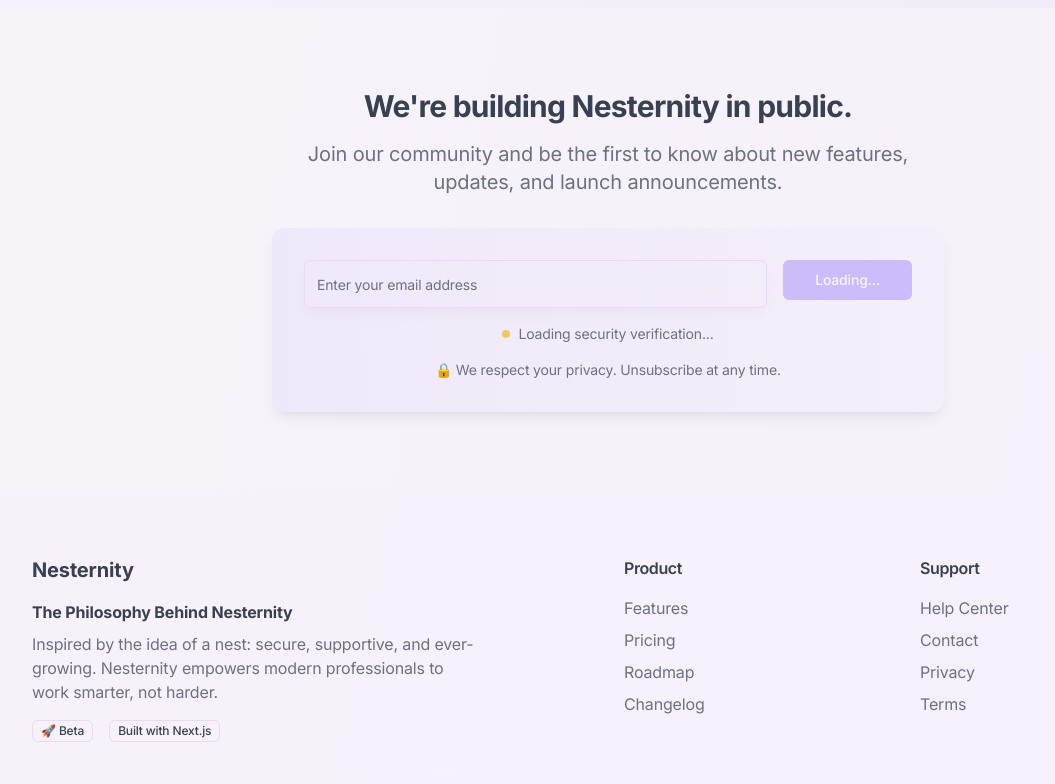
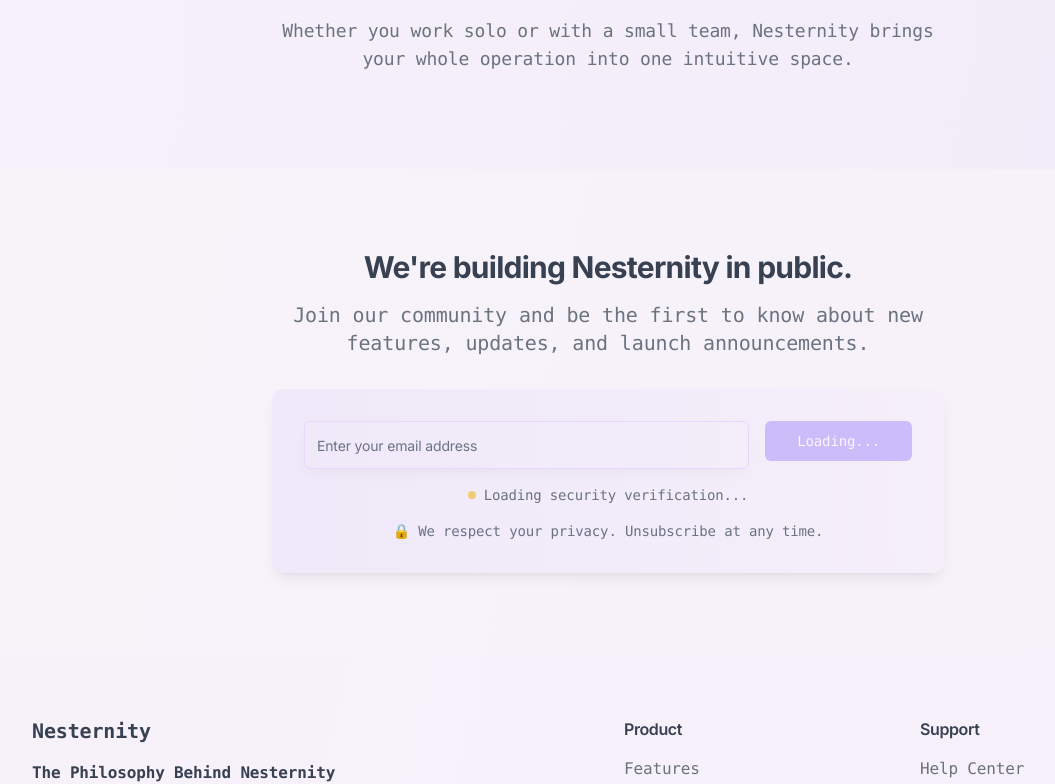
Before and after one commit to certainlyMohneeesh/nesternity, a Next.js app: page / in a window 1280 px wide. Shown: the part 4705-5489 px from the top of the page, without its empty margins (32-1087 px from the left). Built offline with nearby package versions, Linux system fonts and the light colour scheme; no server answers.

Commit message:
font change

```diff
--- a/src/app/layout.tsx
+++ b/src/app/layout.tsx
@@ -72,7 +72,7 @@ export default function RootLayout({ children }: { children: ReactNode }) {
           }}
         />
       </head>
-      <body className="font-sans semi-bold bg-background text-foreground min-h-screen">
+      <body className="font-mono semi-bold bg-background text-foreground min-h-screen">
         {children}
         <CookieConsent />
         <Toaster position="bottom-center" richColors closeButton />
```
